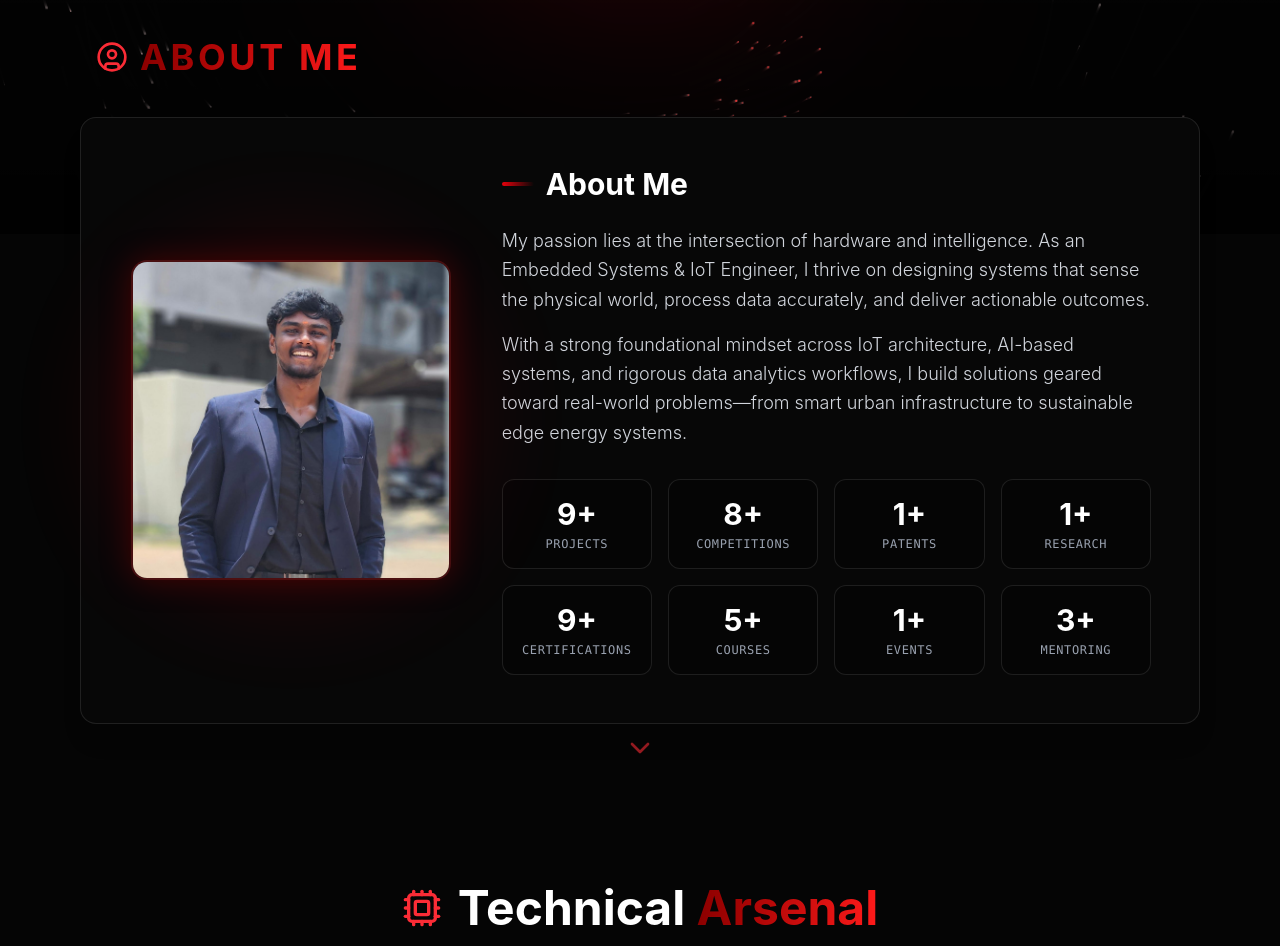
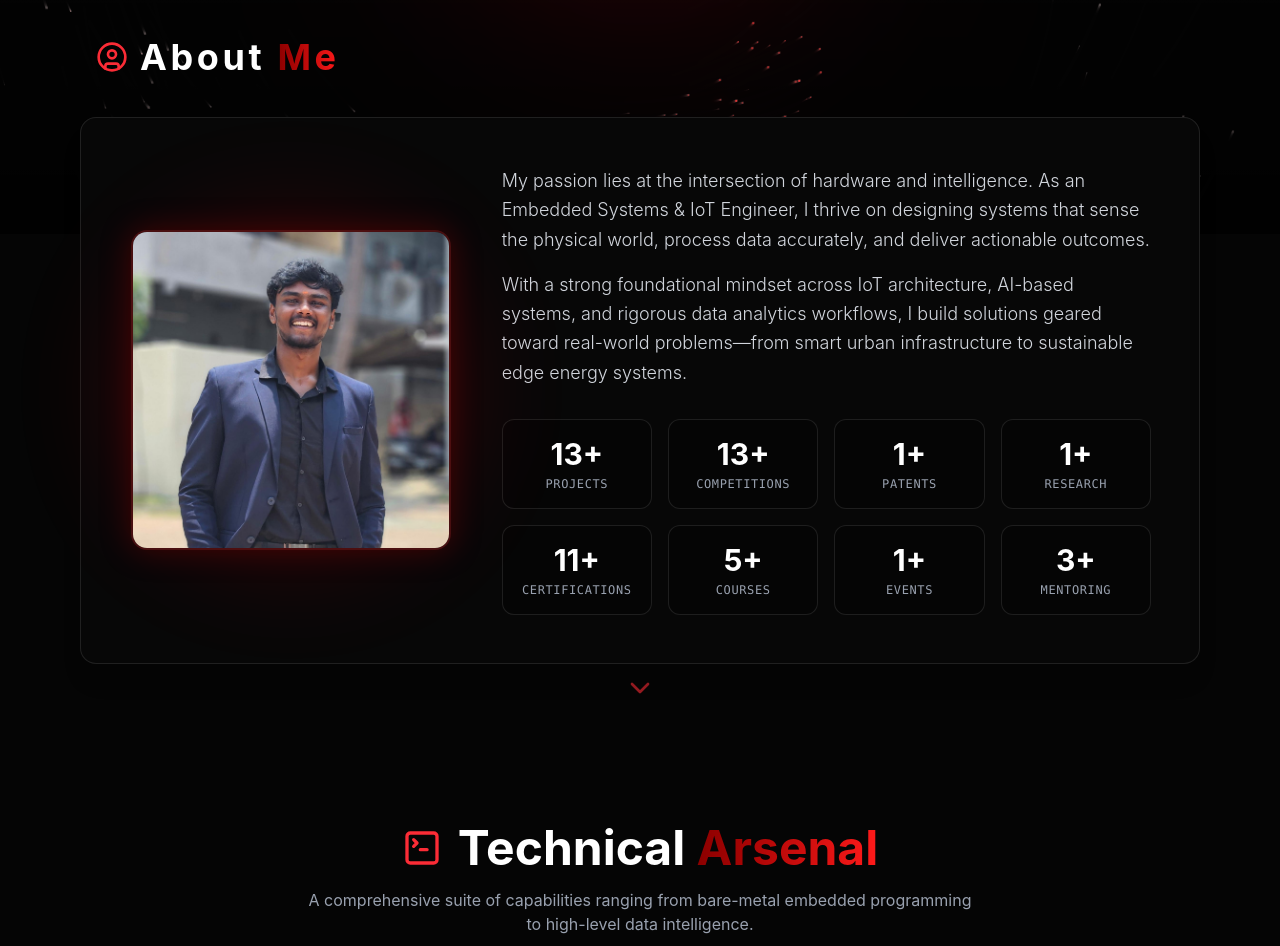
Before and after one commit to Arishvanth/arishvanth-portfolio, a React (Vite) app: page / in a window 1280 px wide. Shown: the part 566-1512 px from the top of the page. Built offline with nearby package versions, Linux system fonts and the light colour scheme.

Commit message:
Massive final polish: Strict Stat syncing, formatting constraints, mobile viewport overlap patches, unique header SVGs, and ordered credentials matrix.

```diff
--- a/src/components/About.jsx
+++ b/src/components/About.jsx
@@ -6,28 +6,37 @@ const statLists = {
   projects: {
     title: "Projects",
     items: [
-      "Tidal Energy Powered Smart Fishnet System",
+      "Tidal Energy Powered Smart Fishnet",
       "Smart Urban Sustainability System (SUSS)",
+      "CarePriority – Smart Patient Prioritization",
+      "AI-Powered Indian Bovine Breed Classifier",
+      "Enhancing Body Detection in CSSR Operations",
+      "IoT-Based Smart Environment Monitoring",
+      "Custom Fabric Supply Chain Architecture",
+      "AI-Powered Receipt Intelligence",
+      "AQUA-SENSE Water Quality Monitoring",
       "Smart Wheelchair Monitoring System",
-      "CarePriority – Smart Patient Prioritization",
-      "AI-Powered Receipt & Expense Intelligence",
-      "AQUA-SENSE – Water Quality Monitoring",
-      "Smart Environment Monitoring",
-      "CSSR Operations (SIH Project)",
+      "Low-Voltage Line Breakage Detection",
+      "Crop Health Detection System",
       "Fastest Line Follower Robot"
     ]
   },
   competitions: {
     title: "Competitions & Hackathons",
     items: [
-      "Winner – Tirunelveli Innovation Conclave",
-      "2nd Prize – Hack Odyssey 2k25",
-      "2nd Prize – Gyan Mitra’25",
-      "Technoxian World Robotics Championship",
-      "National Level Tech Symposium",
-      "State Level Hackathon",
-      "Robotics Workshop",
-      "AI & IoT Expo"
+      "Hack Odyssey 2k25 (2nd Prize)",
+      "Gyan Mitra’25 Expo (2nd Prize)",
+      "Technoxian World Robotics (Semi Finals)",
+      "Tirunelveli Innovation Conclave",
+      "Codecraft’25 Hackathon",
+      "HACK O’ HOLICS 5.0 Hackathon",
+      "Aura 2025 Hackathon",
+      "Techathon’24 Project Expo",
+      "Hack Odyssey 3.0 Hackathon",
+      "Theervu’athon’24 Presentation",
+      "BIT V-PRAYUKTI’25 Expo",
+      "Kalam’24 Presentation",
+      "Euphoria’24 Hackathon"
     ]
   },
   patents: {
@@ -45,15 +54,17 @@ const statLists = {
   certifications: {
     title: "Certifications",
     items: [
+      "NPTEL IoT (Elite)",
+      "Data Science Foundations",
+      "Basics of Machine Learning",
       "Data Analytics (NoviTech)",
-      "NPTEL IoT (Elite)",
-      "Machine Learning",
-      "Data Science",
+      "Backend Development in Java",
       "Power BI",
       "Java OOP",
-      "Backend Development in Java",
       "Digital Marketing",
-      "PCB Designing"
+      "PCB Designing",
+      "3D Printing Skill",
+      "Antenna Skill"
     ]
   },
   courses: {
@@ -142,10 +153,10 @@ export default function About() {
           initial={{ opacity: 0, x: -20 }}
           whileInView={{ opacity: 1, x: 0 }}
           viewport={{ once: true }}
-          className="text-3xl md:text-4xl font-bold mb-10 flex items-center gap-3 uppercase tracking-widest pl-4"
+          className="text-3xl md:text-4xl font-bold mb-10 flex items-center gap-3 tracking-widest pl-4"
         >
           <UserCircle className="text-red-500 w-8 h-8" />
-          <span className="text-gradient">About Me</span>
+          <span>About <span className="text-gradient">Me</span></span>
         </motion.h2>
 
         <motion.div
@@ -167,11 +178,7 @@ export default function About() {
           </div>
 
           {/* Narrative Column */}
-          <div className="w-full md:w-2/3 flex flex-col">
-            <h3 className="text-3xl font-bold mb-6 text-white flex items-center gap-3">
-              <span className="w-8 h-1 bg-gradient-to-r from-red-600 to-transparent inline-block rounded"></span>
-              About Me
-            </h3>
+          <div className="w-full md:w-2/3 flex flex-col pt-4 md:pt-0">
             <div className="space-y-4 text-gray-300 text-lg leading-relaxed font-light mb-8">
               <p>
                 My passion lies at the intersection of hardware and intelligence. As an Embedded Systems & IoT Engineer, I thrive on designing systems that sense the physical world, process data accurately, and deliver actionable outcomes.
--- a/src/components/Contact.jsx
+++ b/src/components/Contact.jsx
@@ -75,7 +75,7 @@ export default function Contact() {
             {/* Socials Section */}
             <div className="pt-8 mt-8 border-t border-white/10">
               <p className="text-xs text-gray-500 uppercase tracking-widest mb-4 font-semibold">Socials</p>
-              <div className="flex gap-4">
+              <div className="flex flex-wrap gap-4">
                 <a href="https://www.linkedin.com/in/arishvanth" target="_blank" rel="noopener noreferrer" className="p-3 bg-white/5 rounded-lg hover:bg-blue-600/20 hover:border-blue-500/50 border border-transparent transition-all group flex items-center gap-3">
                   <FaLinkedin className="w-5 h-5 text-gray-400 group-hover:text-blue-500" />
                   <span className="text-sm font-mono text-gray-400 group-hover:text-blue-400 w-hidden md:inline">LinkedIn</span>
@@ -98,13 +98,13 @@ export default function Contact() {
           initial={{ opacity: 0, x: 30 }}
           whileInView={{ opacity: 1, x: 0 }}
           viewport={{ once: true }}
-          className="h-full"
+          className="h-full w-full max-w-full overflow-hidden"
         >
           <form
             action="https://formsubmit.co/arishvanth.10@gmail.com"
             method="POST"
             onSubmit={handleSubmit}
-            className="glass-card p-8 flex flex-col h-full gap-5"
+            className="glass-card p-6 sm:p-8 flex flex-col h-full gap-5 w-full"
           >
             {/* FormSubmit Configuration */}
             <input type="hidden" name="_subject" value="New Portfolio Transmission!" />
--- a/src/components/Leadership.jsx
+++ b/src/components/Leadership.jsx
@@ -18,7 +18,7 @@ const podiumFinishes = [
 ];
 
 const participatedEvents = [
-  { title: "Tirunelveli Innovation Conclave – Pitch Fest", image: "/images/TN Conclave.jpeg", link: "#" },
+  { title: "Tirunelveli Innovation Conclave – Pitch Fest", image: "/images/TN conclave certificate.jpeg", link: "#" },
   { title: "24 hr Hackathon – Codecraft’25", image: "/images/Codecraft'25 certificate.jpeg", link: "#" },
   { title: "24 hr Hackathon – HACK O’ HOLICS 5.0", image: "/images/hack o' holics 5.0.jpg", link: "#" },
   { title: "12 hr Hackathon – Aura 2025", image: "/images/Aura hackathon.jpeg", link: "#" },
@@ -31,17 +31,17 @@ const participatedEvents = [
 ];
 
 const certs = [
+  { title: "NPTEL IoT (Elite)", image: "/images/Introduction to Industry 4.0 and Industrial Internet of Things certificate.jpg", link: "#" },
+  { title: "Data Science", image: "/images/DATA SCIENCE FOUNDATIONS.jpg", link: "#" },
+  { title: "Machine Learning", image: "/images/Basics of Machine Learning certificate.jpg", link: "#" },
+  { title: "Data Analytics (NoviTech)", image: "/images/Data Analytics certificate.jpg", link: "#" },
   { title: "Backend Development in Java", image: "/images/backend developmet in java.jpeg", link: "#" },
+  { title: "Power BI", image: "/images/Power BI workshop certificate.jpg", link: "#" },
+  { title: "Java OOP", image: "/images/OOPs in JAVA certificate.jpg", link: "#" },
+  { title: "Digital Marketing", image: "/images/Introduction to Digital Marketing certificate.jpg", link: "#" },
   { title: "PCB Designing", image: "/images/PCB designing.jpg", link: "#" },
   { title: "3D Printing Skill Training", image: "/images/3D printing skill training certificate.jpeg", link: "#" },
-  { title: "Antenna Skill", image: "/images/Antenna skill certificate.jpeg", link: "#" },
-  { title: "Data Analytics (NoviTech)", image: "/images/Data Analytics certificate.jpg", link: "#" },
-  { title: "NPTEL IoT (Elite)", image: "/images/Introduction to Industry 4.0 and Industrial Internet of Things certificate.jpg", link: "#" },
-  { title: "Machine Learning", image: "/images/Basics of Machine Learning certificate.jpg", link: "#" },
-  { title: "Data Science", image: "/images/DATA SCIENCE FOUNDATIONS.jpg", link: "#" },
-  { title: "Power BI", image: "/images/Power BI workshop certificate.jpg", link: "#" },
-  { title: "Java OOP", image: "/images/OOPs in JAVA certificate.jpg", link: "#" },
-  { title: "Digital Marketing", image: "/images/Introduction to Digital Marketing certificate.jpg", link: "#" }
+  { title: "Antenna Skill", image: "/images/Antenna skill certificate.jpeg", link: "#" }
 ];
 
 export default function Leadership() {
@@ -130,7 +130,7 @@ export default function Leadership() {
           className="text-3xl md:text-4xl font-bold mb-10 flex items-center gap-3"
         >
           <Trophy className="text-red-500 w-8 h-8" />
-          <span className="text-gradient">Accolades & Engagements</span>
+          <span>Accolades <span className="text-gradient">& Engagements</span></span>
         </motion.h2>
 
         {/* Podium Finishes */}
--- a/src/components/Skills.jsx
+++ b/src/components/Skills.jsx
@@ -2,7 +2,7 @@ import { useState } from 'react';
 import { motion, AnimatePresence } from 'framer-motion';
 import {
   Code2, Cpu, Wifi, BrainCircuit, MonitorPlay,
-  Globe, ShoppingCart, Wrench, Settings, Users, X
+  Globe, ShoppingCart, Wrench, Settings, Users, X, TerminalSquare
 } from 'lucide-react';
 
 const skillCategories = [
@@ -97,7 +97,7 @@ export default function Skills() {
           viewport={{ once: true }}
           className="text-4xl md:text-5xl font-bold mb-4 flex items-center justify-center gap-4"
         >
-          <Cpu className="text-red-500 w-10 h-10" />
+          <TerminalSquare className="text-red-500 w-10 h-10" />
           <span>Technical <span className="text-gradient">Arsenal</span></span>
         </motion.h2>
         <motion.p
```
